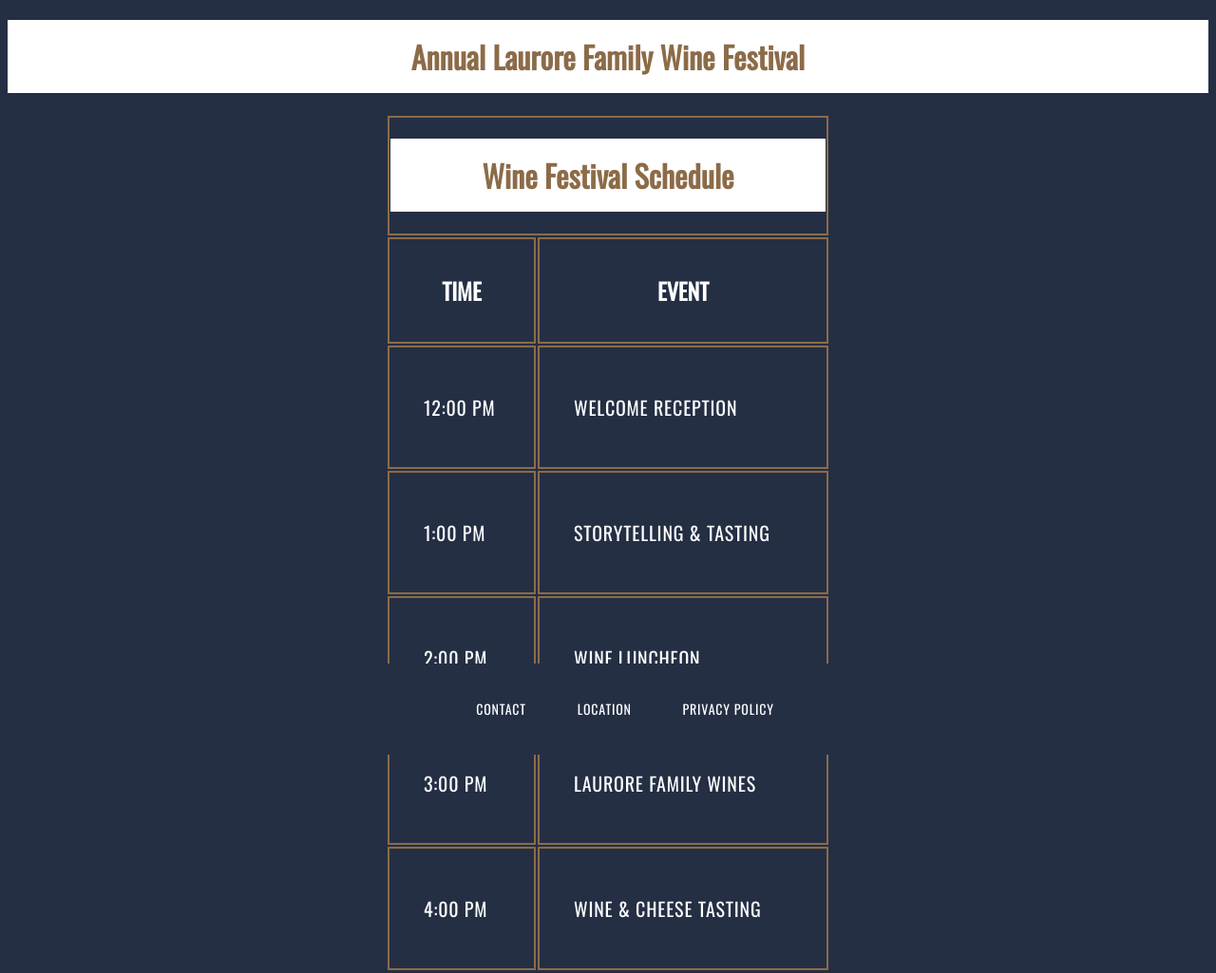
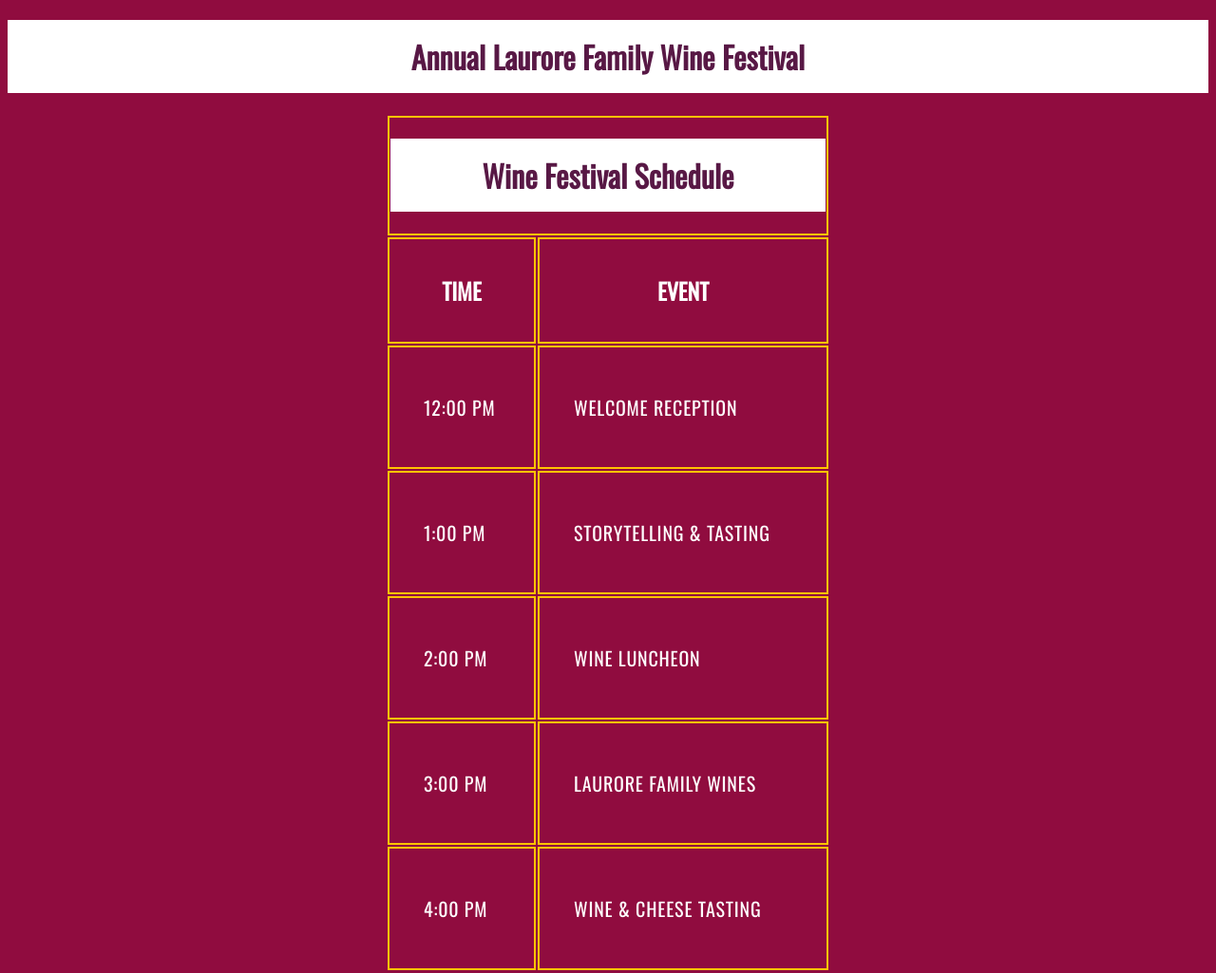
Before and after one commit to Jean-Laurore/WineFestivalSchedule, a plain HTML site: page index.html in a window 1280 px wide. Shown: the top 1025 px of the page at 95% size. Drawn offline with nearby package versions, Linux system fonts and the light colour scheme.

Commit message:
Update the css

```diff
--- a/style.css
+++ b/style.css
@@ -1,5 +1,5 @@
 body {
-  background-color: #242f44;
+  background-color: #900C3F;
   color: white;
   font-family: 'Oswald', sans-serif;
 }
@@ -12,7 +12,7 @@ header {
 h1 {
   font-size: 36;
   padding: 15px;
-  color: #8c6b48;
+  color: #581845 ;
   background-color: white;
 }
 
@@ -34,7 +34,7 @@ h3 {
 }
 
 th {
-  border: 2px solid #8c6b48;
+  border: 2px solid #FFC300 ;
 }
 
 table {
@@ -43,28 +43,27 @@ table {
 }
 
 td {
-  border: 2px solid #8c6b48;
+  border: 2px solid #FFC300 ;
   width: 300px;
 }
 
 footer {
-  margin-top: 50px;
   text-align: center;
-  position: fixed;
+  margin-top: auto;
   width: 100%;
+  z-index: 5;
+  background-color: #581845 ;
   bottom: 5px;
-  background-color: #242f44;
-  z-index: 5;
 }
 footer h3 {
   display: inline-block;
   font-size: 14px;
-  background-color: #242f44;
 }
 .container {
   max-width: 940px;
   margin: 0 auto;
   height: 800px;
+  margin-bottom: 8em;
 }
 
 .left {
```
